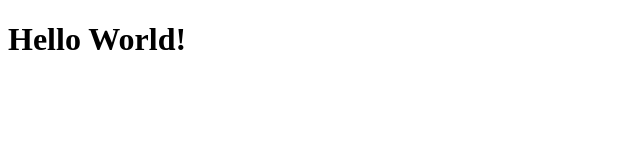
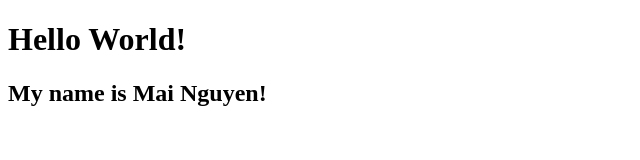
Before and after one commit to vervainhoangmai/mainguyen-test, a plain HTML site: page site/index.html in a window 1280 px wide. Shown: the whole page, without its empty margins (0-640 px from the left). Drawn offline with Linux system fonts and the light colour scheme.

Commit message:
Small changes

```diff
--- a/site/index.html
+++ b/site/index.html
@@ -5,5 +5,6 @@
 </head>
 <body>
 <h1>Hello World!</h1>
+<h2>My name is Mai Nguyen!</h2>
 </body>
 </html>
```
